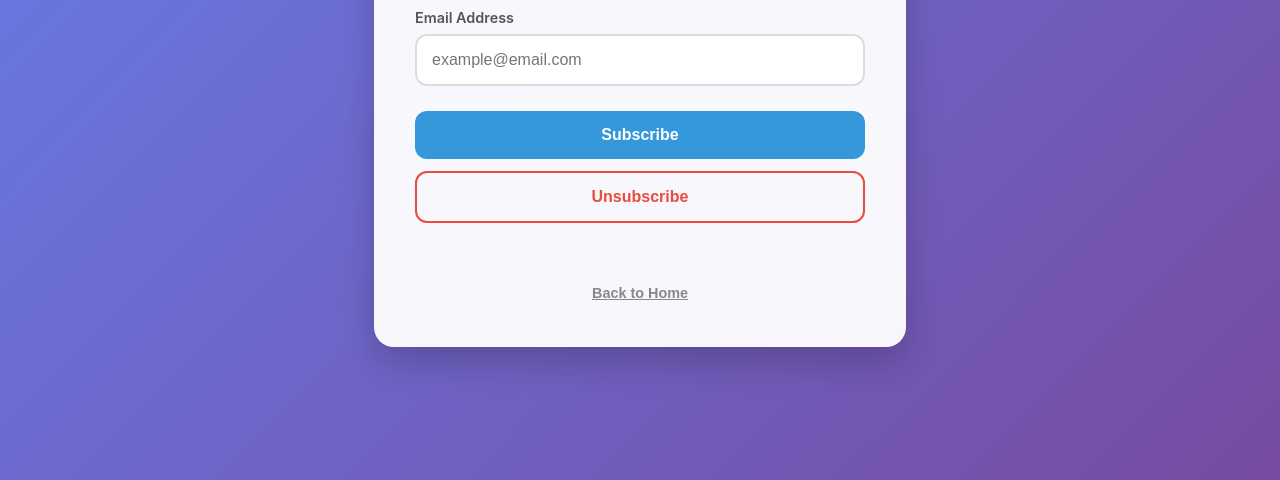
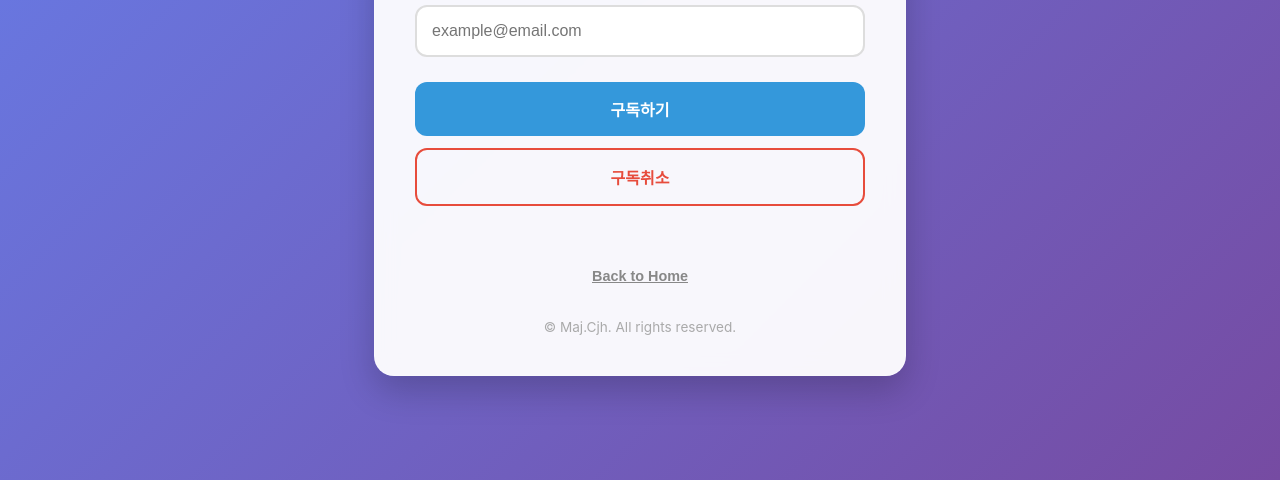
Before and after one commit to jhjhc1483/AI_Trend_Analysis_vercel, a plain HTML site: page subscribe.html in a window 1280 px wide. Shown: the part 320-800 px from the top of the page. Drawn offline with Linux system fonts and the light colour scheme.

Commit message:
subscribe

```diff
--- a/subscribe.html
+++ b/subscribe.html
@@ -187,17 +187,21 @@
         <div class="button-group">
             <button id="subscribeBtn" class="btn-subscribe">
                 <span class="loader" id="subLoader"></span>
-                Subscribe
+                구독하기
             </button>
             <button id="unsubscribeBtn" class="btn-unsubscribe">
                 <span class="loader" id="unsubLoader"></span>
-                Unsubscribe
+                구독취소
             </button>
         </div>
 
         <div id="status-msg"></div>
 
         <button onclick="location.href='index.html'" class="btn-back">Back to Home</button>
+
+        <div style="margin-top: 30px; font-size: 0.85em; color: #aaa;">
+            &copy; Maj.Cjh. All rights reserved.
+        </div>
     </div>
 
     <script>
```
Also changed, not shown: index.html (+1 -1 lines).
